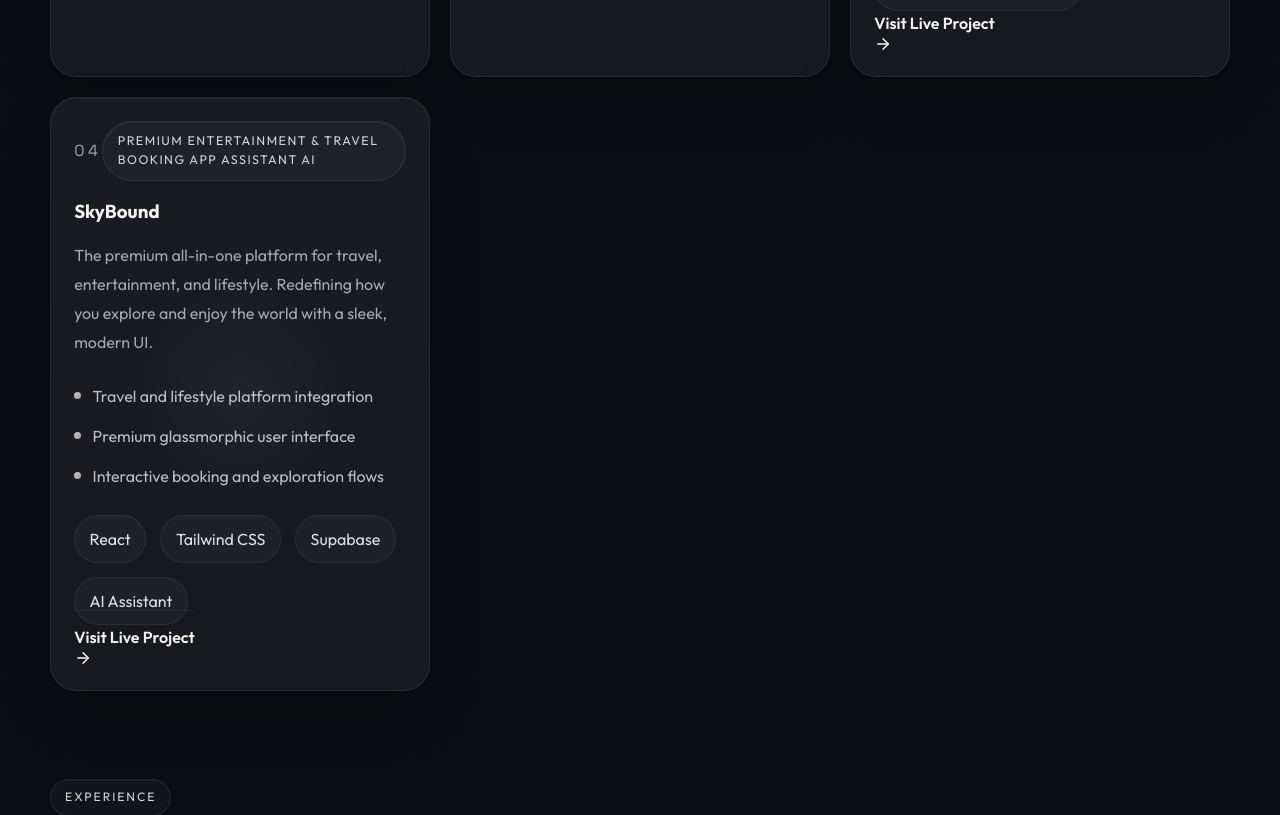
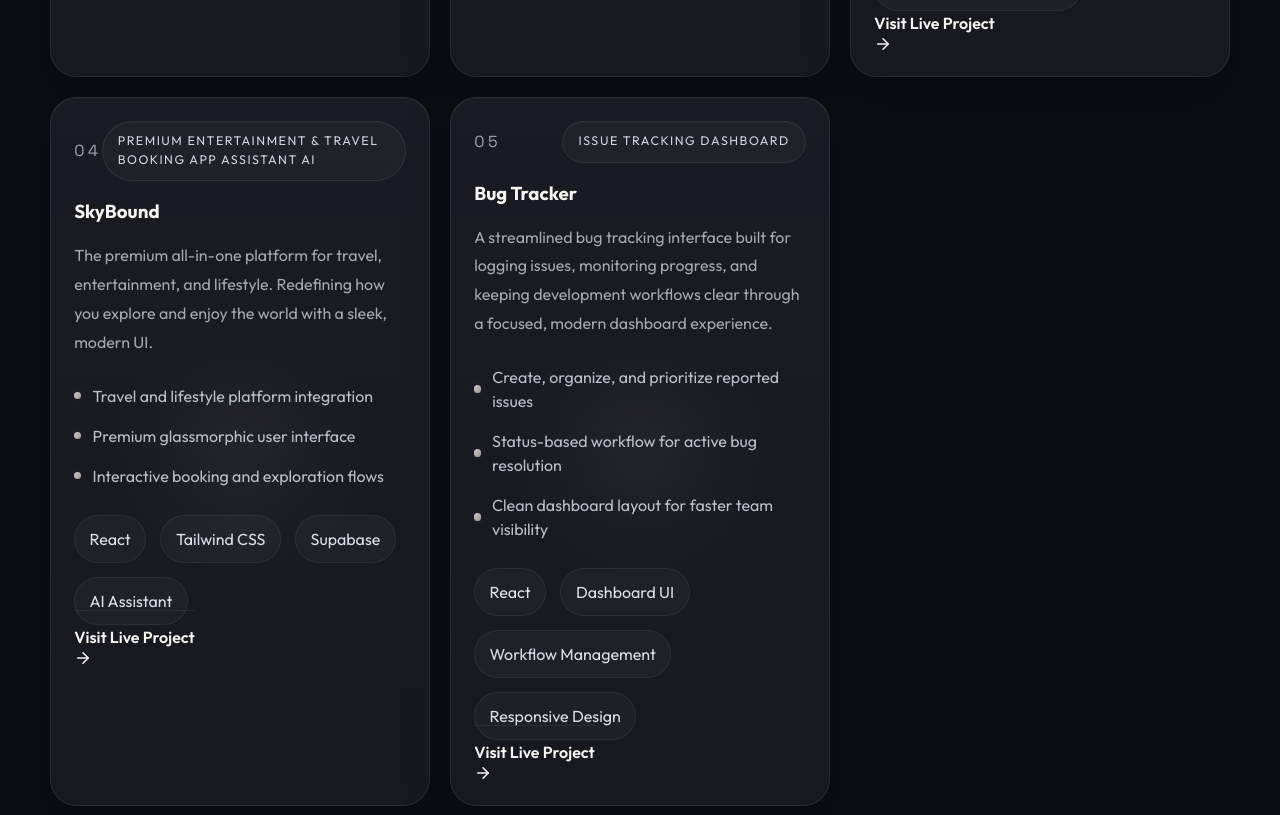
Before and after one commit to prathampanchmukh1234-maker/Portfolio, a React (Vite) app: page / in a window 1280 px wide. Shown: the part 3460-4275 px from the top of the page. Built offline with nearby package versions, Linux system fonts and the light colour scheme.

Commit message:
added bug tracker project

```diff
--- a/public/Pratham-Panchmukh-Resume.html
+++ b/public/Pratham-Panchmukh-Resume.html
@@ -60,7 +60,6 @@
       <h1>Pratham Panchmukh</h1>
       <p class="meta">
         Full Stack Developer | Cloud Enthusiast<br />
-        Phone: 8956204938<br />
         Email: prathampanchmukh1234@gmail.com
       </p>
 
--- a/src/App.tsx
+++ b/src/App.tsx
@@ -126,6 +126,19 @@ const projects = [
     ],
     stack: ['React', 'Tailwind CSS', 'Supabase', 'AI Assistant'],
     live: 'https://skybound-frontend.vercel.app',
+  },
+  {
+    title: 'Bug Tracker',
+    type: 'Issue Tracking Dashboard',
+    description:
+      'A streamlined bug tracking interface built for logging issues, monitoring progress, and keeping development workflows clear through a focused, modern dashboard experience.',
+    features: [
+      'Create, organize, and prioritize reported issues',
+      'Status-based workflow for active bug resolution',
+      'Clean dashboard layout for faster team visibility',
+    ],
+    stack: ['React', 'Dashboard UI', 'Workflow Management', 'Responsive Design'],
+    live: 'https://bug-tracker-frontend-rho-brown.vercel.app',
   },
 ]
 
```
